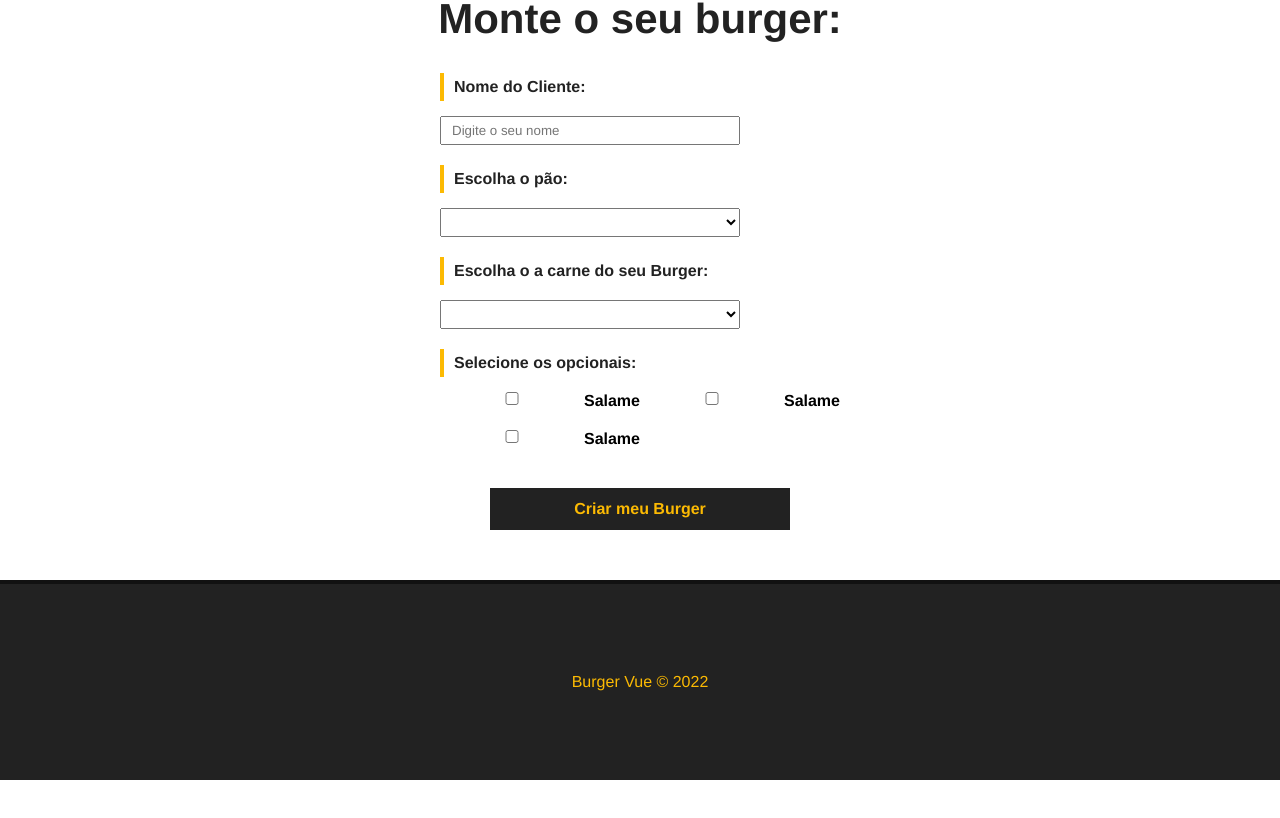
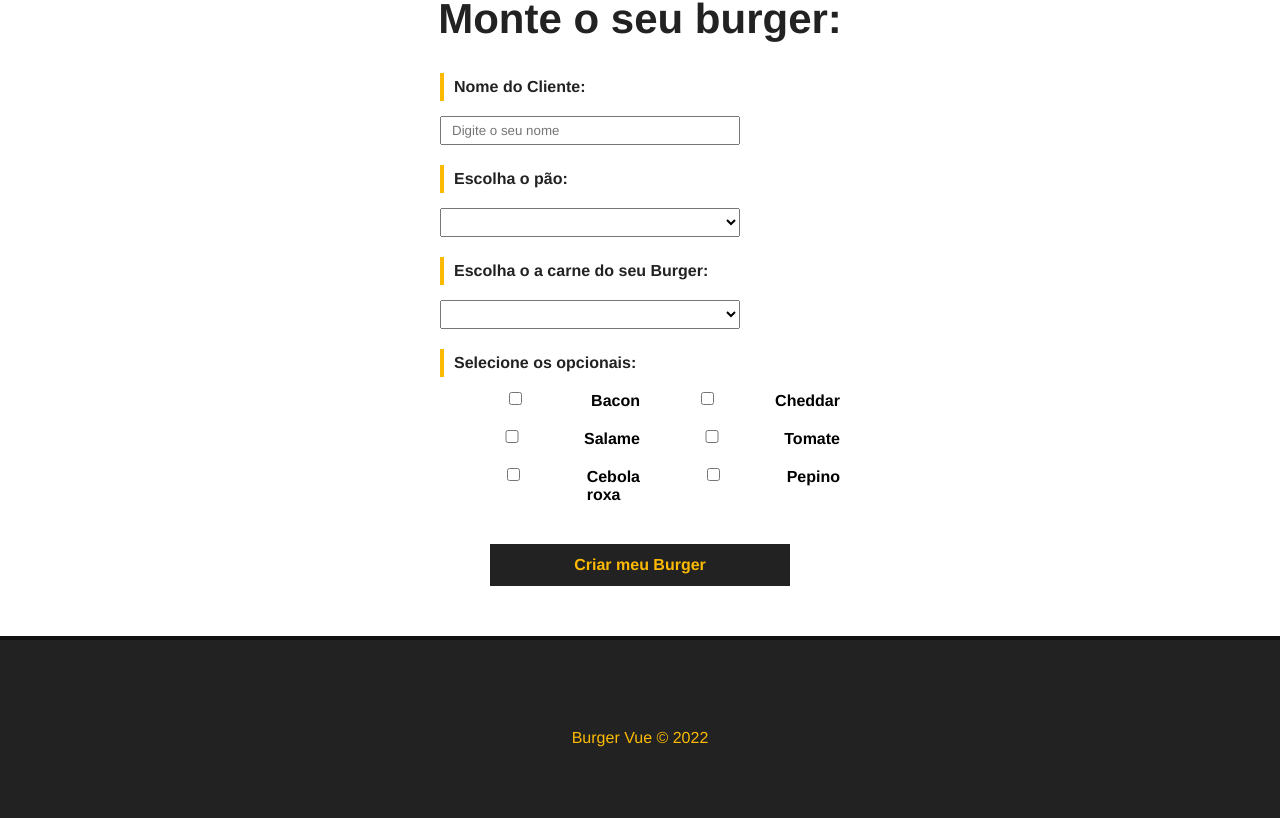
Before and after one commit to AAlan12/burger-vue, a Vue app: page / in a window 1280 px wide. Shown: the part 633-1451 px from the top of the page. Before the commit the page ends 1413 px from the top, so only its background shows below. Built offline with nearby package versions, Linux system fonts and the light colour scheme; data requests are answered from the project's data file.

Commit message:
captura dedados do backend e integração com Burgerform

```diff
--- a/src/components/BurgerForm.vue
+++ b/src/components/BurgerForm.vue
@@ -1,39 +1,30 @@
 <template>
-
     <div>
         <div>
             <form  id="burger-form">
                 <div class="input-container">
-                    <label for="name">Nome do Cliente:</label>
-                    <input type="text" id="name" name="name" v-model="name" placeholder="Digite o seu nome">
+                    <label for="nome">Nome do Cliente:</label>
+                    <input type="text" id="nome" name="nome" v-model="nome" placeholder="Digite o seu nome">
                 </div>
                 <div class="input-container">
                     <label for="bread">Escolha o pão:</label>
                     <select name="bread" id="bread" v-model="bread">
                         <option value="">Selecione o seu pão</option>
-                        <option value=""></option>
+                        <option v-for="pao in paes" :key="pao.id" :value="pao.tipo">{{ pao.tipo }}</option>
                     </select>
                 </div>
                 <div class="input-container">
-                    <label for="meat">Escolha o a carne do seu Burger:</label>
-                    <select name="meat" id="meat" v-model="meat">
+                    <label for="carne">Escolha o a carne do seu Burger:</label>
+                    <select name="carne" id="carne" v-model="carne">
                         <option value="">Selecione o tipo de carne</option>
-                        <option value="maminha">Maminha</option>
+                        <option v-for="carne in carnes" :key="carne.id" :value="carne.tipo">{{ carne.tipo }}</option>
                     </select>
                 </div>
                 <div id="opcionais-container" class="input-container">
                     <label id="opcionais-title" for="opcionais">Selecione os opcionais:</label>
-                    <div class="checkbox-container">
-                        <input type="checkbox" name="opcionais" v-model="opcionais" value="salame">
-                        <span>Salame</span>
-                    </div>
-                    <div class="checkbox-container">
-                        <input type="checkbox" name="opcionais" v-model="opcionais" value="salame">
-                        <span>Salame</span>
-                    </div>
-                    <div class="checkbox-container">
-                        <input type="checkbox" name="opcionais" v-model="opcionais" value="salame">
-                        <span>Salame</span>
+                    <div class="checkbox-container" v-for="opcional in opcionaisdate" :key="opcional.id">
+                        <input type="checkbox" name="opcionais" v-model="opcionais" :value="opcional.tipo">
+                        <span>{{ opcional.tipo }}</span>
                     </div>
                 </div>
                 <div class="input-container">
@@ -46,7 +37,33 @@
 
 <script>
 export default{
-    name: "BurgerForm"
+    name: "BurgerForm",
+    data() {
+        return {
+            paes: null,
+            carnes: null,
+            opcionaisdate: null,
+            nome: null,
+            pao: null,
+            carne: null,
+            opcionais: [],
+            status: "Solicitado",
+            msg: null
+        }
+    },
+    methods: {
+        async getIngredientes() {
+            const req = await fetch("http://localhost:3000/ingredientes");
+            const data = await req.json();
+
+            this.paes = data.paes;
+            this.carnes = data.carnes;
+            this.opcionaisdate = data.opcionais;
+        }
+    } ,
+    mounted() {
+        this.getIngredientes()
+    }
 }
 </script>
 
```
